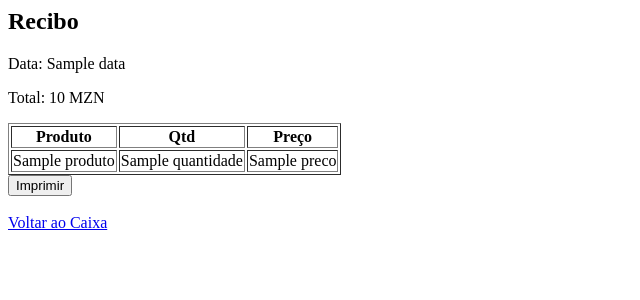
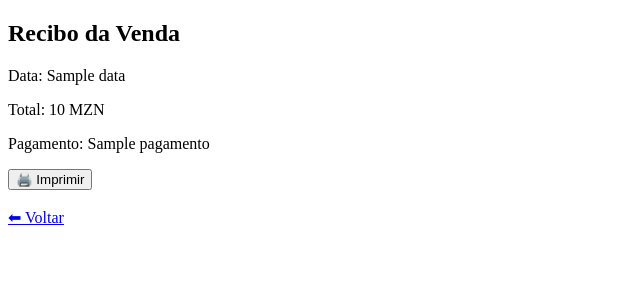
Before and after one commit to farmacialalysalma01-lang/farmacia-lalysalma, a Django app: template farmacia/templates/emitir_recibo.html in a window 1280 px wide. Shown: the top 300 px of the page, without its empty margins (0-640 px from the left). Run offline with Django 4.2, Linux system fonts and the light colour scheme; the template is opened without the code that fills it: most values are stand-ins (such as "Sample title", 1, 10 or a date in 2020).

Commit message:
Update emitir_recibo.html

```diff
--- a/farmacia/templates/emitir_recibo.html
+++ b/farmacia/templates/emitir_recibo.html
@@ -1,24 +1,18 @@
-<h2>Recibo</h2>
+<!DOCTYPE html>
+<html>
+<head>
+    <title>Recibo</title>
+</head>
+<body>
+    <h2>Recibo da Venda</h2>
 
-<p>Data: {{ venda.data }}</p>
-<p>Total: {{ venda.total }} MZN</p>
+    <p>Data: {{ venda.data }}</p>
+    <p>Total: {{ venda.total }} MZN</p>
+    <p>Pagamento: {{ venda.pagamento }}</p>
 
-<table border="1">
-<tr>
-    <th>Produto</th>
-    <th>Qtd</th>
-    <th>Preço</th>
-</tr>
+    <button onclick="window.print()">🖨️ Imprimir</button>
 
-{% for i in itens %}
-<tr>
-    <td>{{ i.produto.nome }}</td>
-    <td>{{ i.quantidade }}</td>
-    <td>{{ i.preco }}</td>
-</tr>
-{% endfor %}
-</table>
-
-<button onclick="window.print()">Imprimir</button>
-<br><br>
-<a href="/caixa/">Voltar ao Caixa</a>
+    <br><br>
+    <a href="/caixa/">⬅ Voltar</a>
+</body>
+</html>
```
